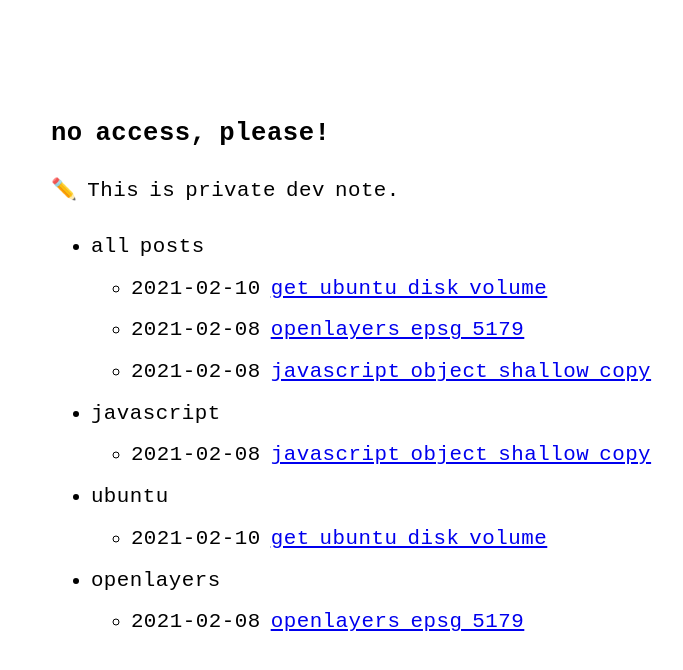
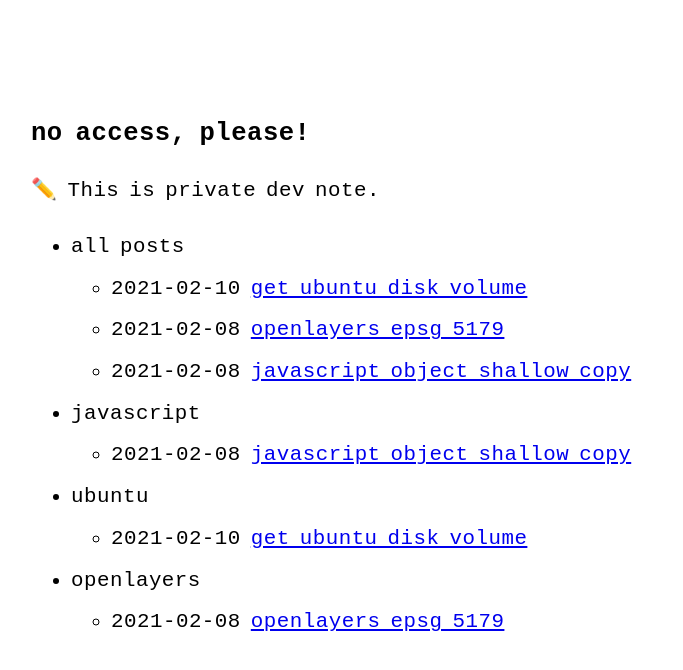
Before and after one commit to bobbohee/no-access-please, a Jekyll site: the page built from index.md, in a window 1280 px wide. Shown: the top 670 px of the page, without its empty margins (289-972 px from the left). Built offline with Jekyll 4.4.1, drawn with Linux system fonts in a browser that asks for light colours.

Commit message:
[EDIT] 모바일 화면 깨짐 문제 수정, 파비콘 추가

```diff
--- a/_config.yml
+++ b/_config.yml
@@ -8,7 +8,7 @@
 
 permalink: /:slug.html
 
-favicon: 'logo.png' # name+extension of favicon (which must be put on the root folder)
+favicon: '/assets/image/favicon/favicon.ico' # name+extension of favicon (which must be put on the root folder)
 # goat_counter: 'yoursitename' # put your GoatCounter name if you want to use GoatCounter analytics
 
 theme: no-style-please # if you are using GitHub Pages, change it to remote_theme: riggraz/no-style-please
--- a/_includes/head.html
+++ b/_includes/head.html
@@ -15,7 +15,17 @@
   {% feed_meta %}
 
   <link rel="shortcut icon" type="image/x-icon" href="{{ site.favicon | relative_url }}" />
+
   <link rel="stylesheet" href="{{ "/assets/css/main.css" | relative_url }}" />
   <!-- syntax -->
   <link rel="stylesheet" href="{{ "/assets/css/syntax.css" | relative_url }}" />
+
+  <!-- favicon -->
+  <link rel="apple-touch-icon" sizes="120x120" href="{{ "/assets/image/favicon/apple-touch-icon.png" | relative_url }}">
+  <link rel="icon" type="image/png" sizes="32x32" href="{{ "/assets/image/favicon/favicon-32x32.png" | relative_url }}">
+  <link rel="icon" type="image/png" sizes="16x16" href="{{ "/assets/image/favicon/favicon-16x16.png" | relative_url }}">
+  <link rel="manifest" href="{{ "/assets/image/favicon/site.webmanifest" | relative_url }}">
+  <link rel="mask-icon" href="{{ "/assets/image/favicon/safari-pinned-tab.svg" | relative_url }}" color="#5bbad5">
+  <meta name="msapplication-TileColor" content="#2d89ef">
+  <meta name="theme-color" content="#ffffff">
 </head>
--- a/_sass/no-style-please.scss
+++ b/_sass/no-style-please.scss
@@ -52,14 +52,18 @@
 
 hr { margin: 2rem 0; }
 
-p { margin: 1rem 0; }
+p {
+  margin: 1rem 0;
+  word-break: break-all;
+}
 
 li { margin: 0.4rem 0; }
 
 *:target { background: yellow; }
 
 .w {
-  width: fit-content;
+  // 포스트 넘침
+  // width: fit-content;
   max-width: 640px;
   margin: 0 auto;
   padding: 4rem 2rem;
@@ -108,7 +112,9 @@
   border: thin solid black;
   padding: 1rem;
 
-  p { margin: 0; }
+  p {
+    margin: 0;
+  }
 }
 
 img {
```
Also changed, not shown: assets/image/favicon/browserconfig.xml (added, +9 -0 lines), README.md, assets/image/favicon/android-chrome-96x96.png (added), assets/image/favicon/apple-touch-icon.png (added), assets/image/favicon/favicon-16x16.png (added), assets/image/favicon/favicon-32x32.png (added), assets/image/favicon/favicon.ico (added), assets/image/favicon/mstile-150x150.png (added), assets/image/favicon/safari-pinned-tab.svg (added), assets/image/favicon/site.webmanifest (added), logo.png (deleted).
